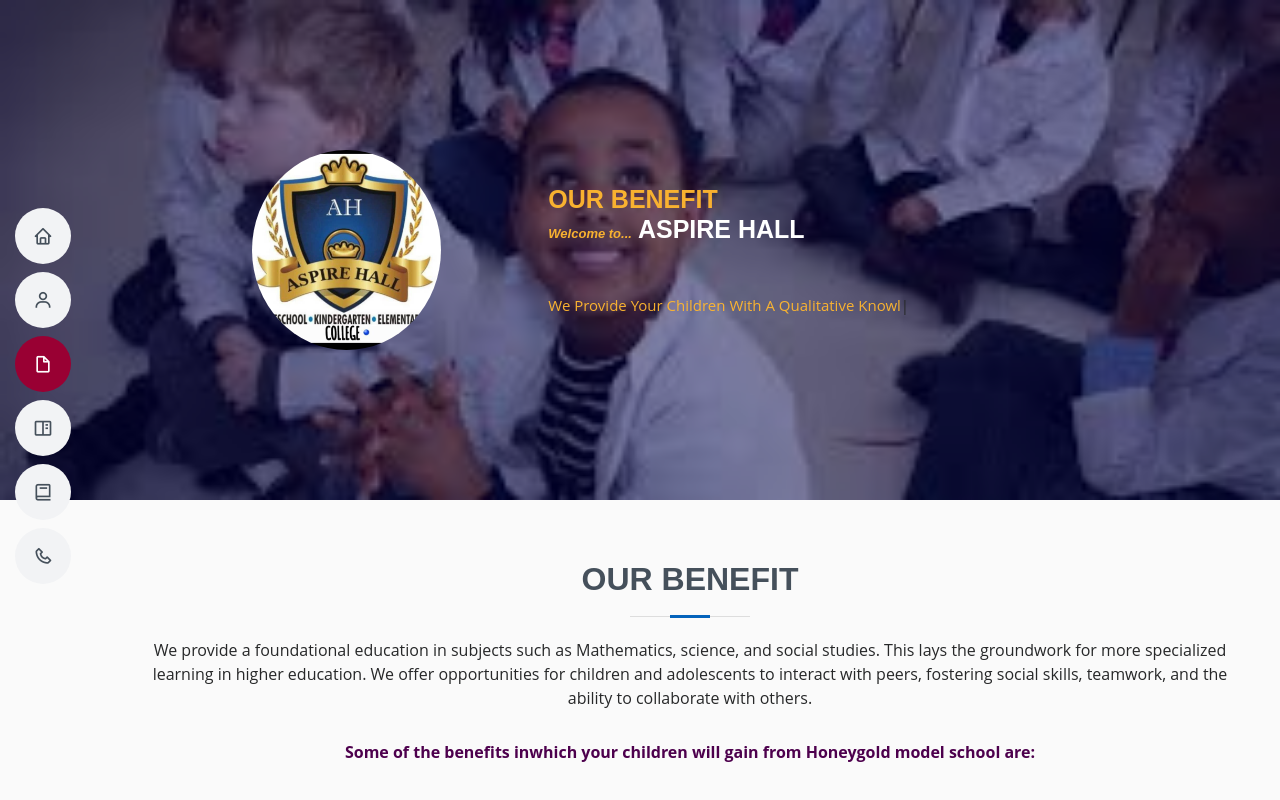
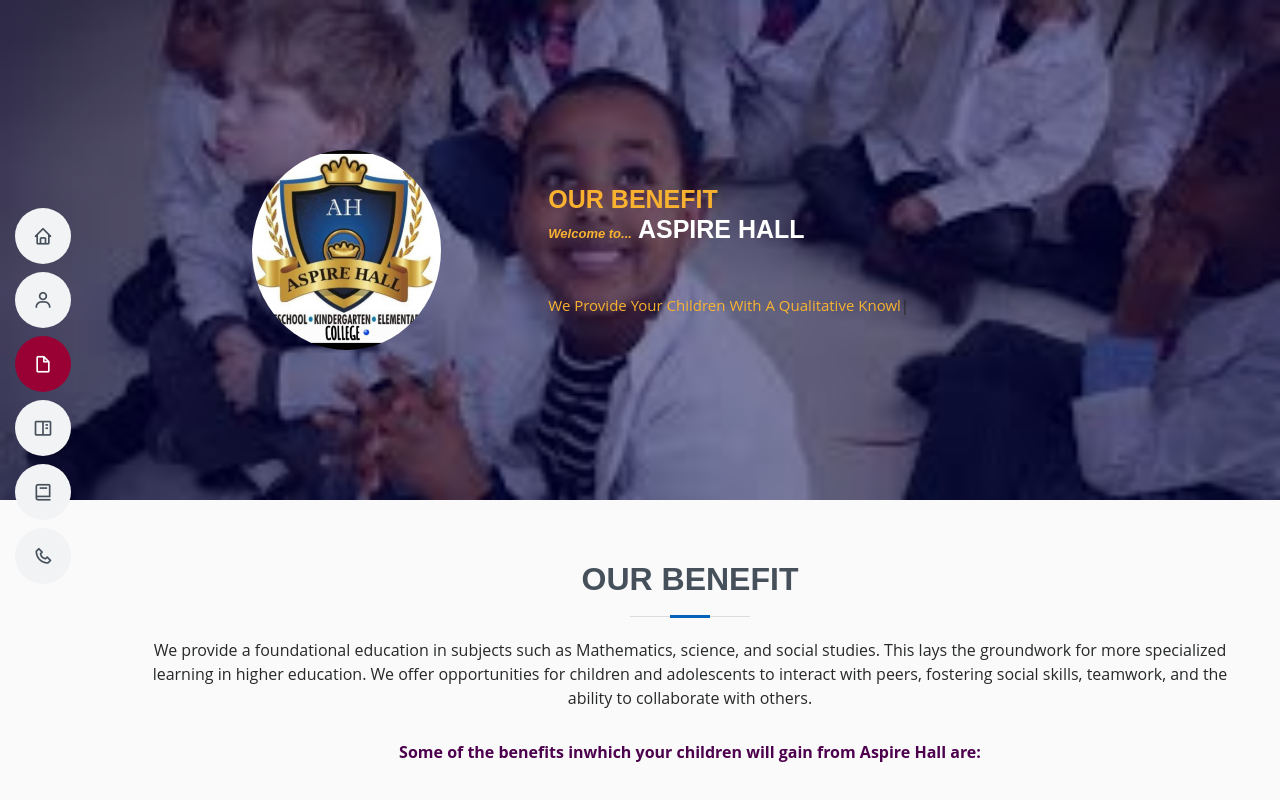
Before and after one commit to suleimanmahmud/aspire-hall, a plain HTML site: page benefit.html in a window 1280 px wide. Shown: the top 800 px of the page. Drawn offline with nearby package versions, Linux system fonts and the light colour scheme.

Commit message:
Update benefit.html

```diff
--- a/benefit.html
+++ b/benefit.html
@@ -119,7 +119,7 @@
                   </p>
                   <p style="padding-top: 30px;color: #4d004d;margin-bottom: 30px;"><strong>Some of the benefits
                           inwhich your children will
-                          gain from Honeygold model school are:</strong></p>
+                          gain from Aspire Hall are:</strong></p>
               </div>
 
               <div class="row">
```
